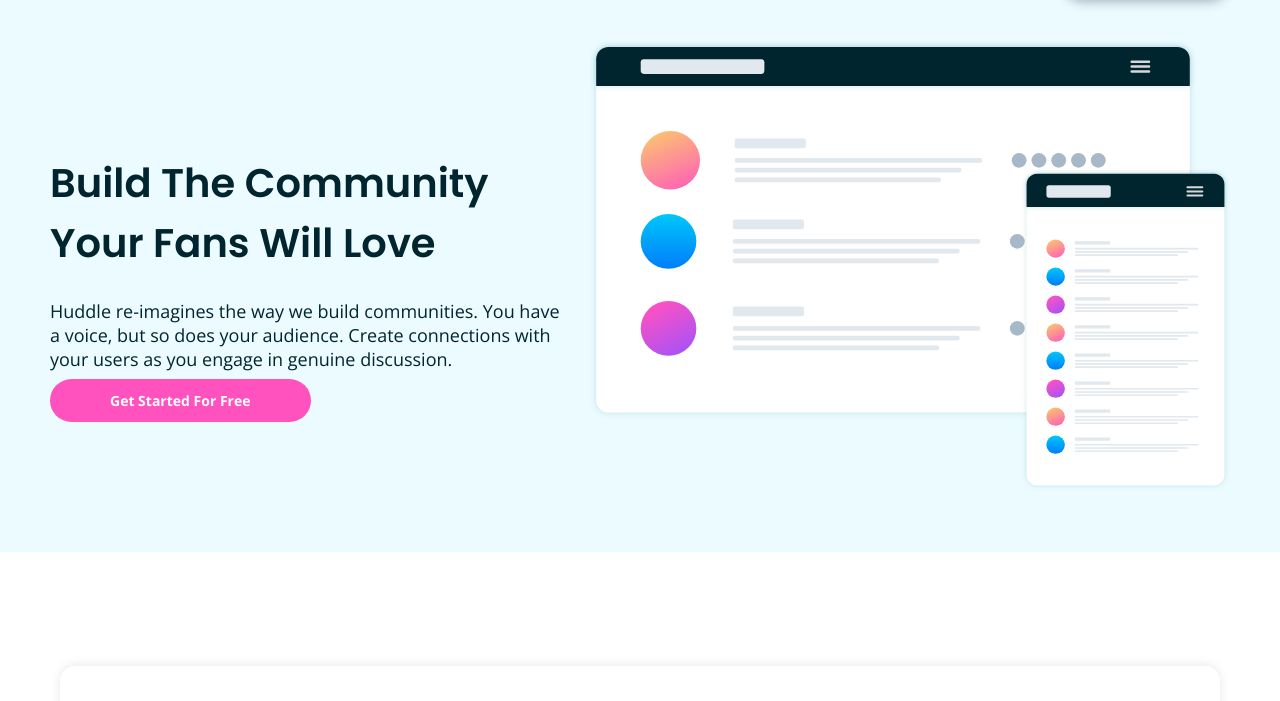
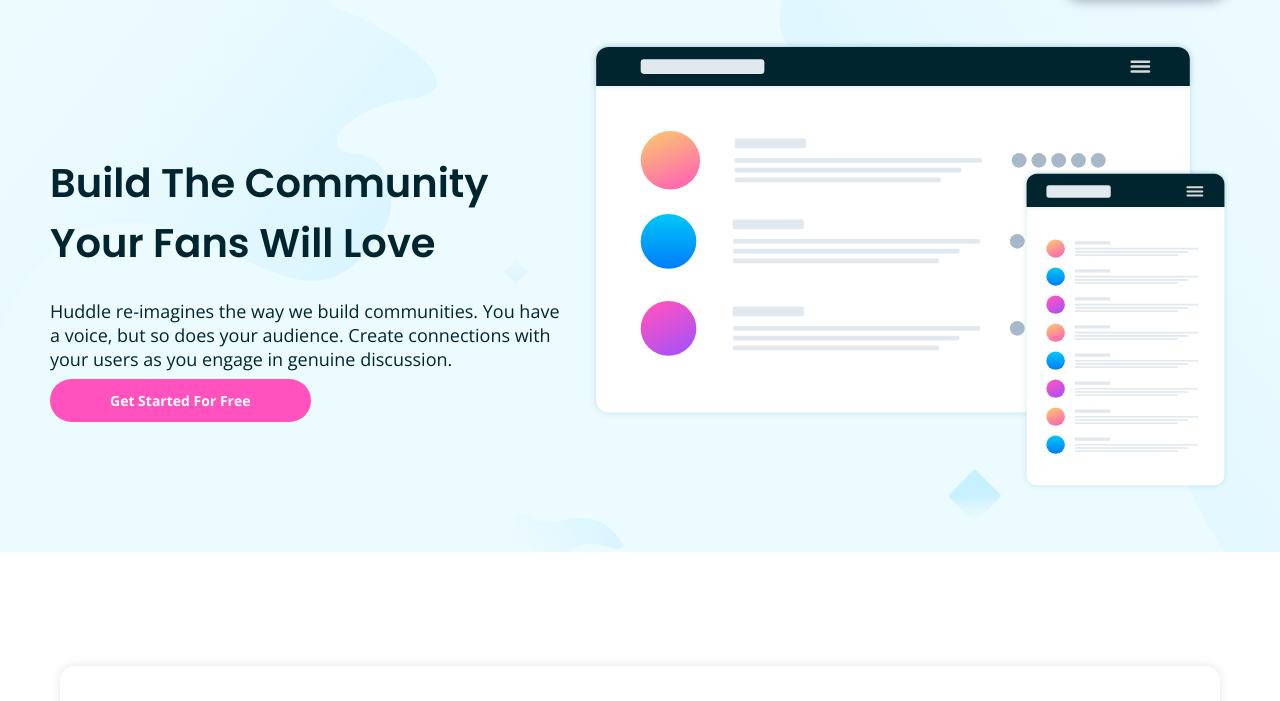
Before and after one commit to sommzy/Huddle-landing-Page-with-alternate-section, a plain HTML site: page index.html in a window 1280 px wide. Shown: the part 78-779 px from the top of the page. Drawn offline with nearby package versions, Linux system fonts and the light colour scheme.

Commit message:
Commit message

```diff
--- a/style.css
+++ b/style.css
@@ -14,7 +14,7 @@
 
 header {
   padding: 35px 50px;
-  background-image: url(images/bg-hero-desktop.svg);
+  background-image: url(bg-hero-desktop.svg);
   height: 630px;
   background-color: hsl(193, 100%, 96%);
 }
```
